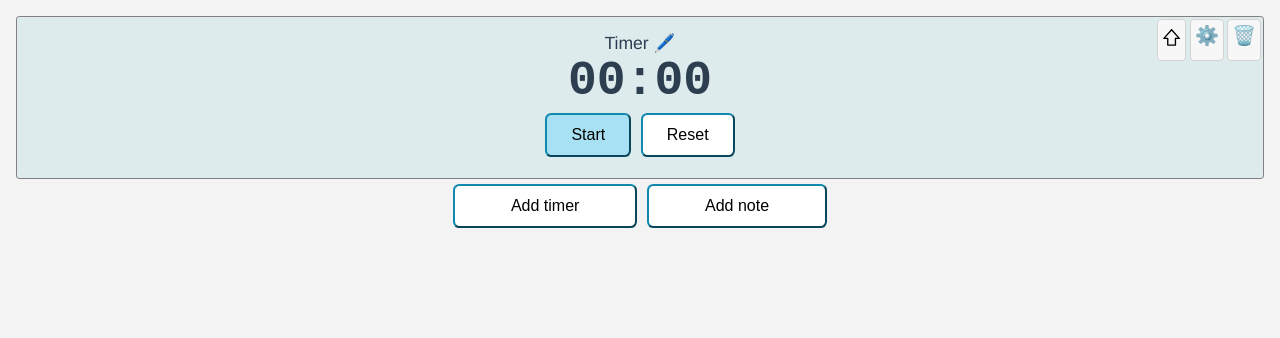
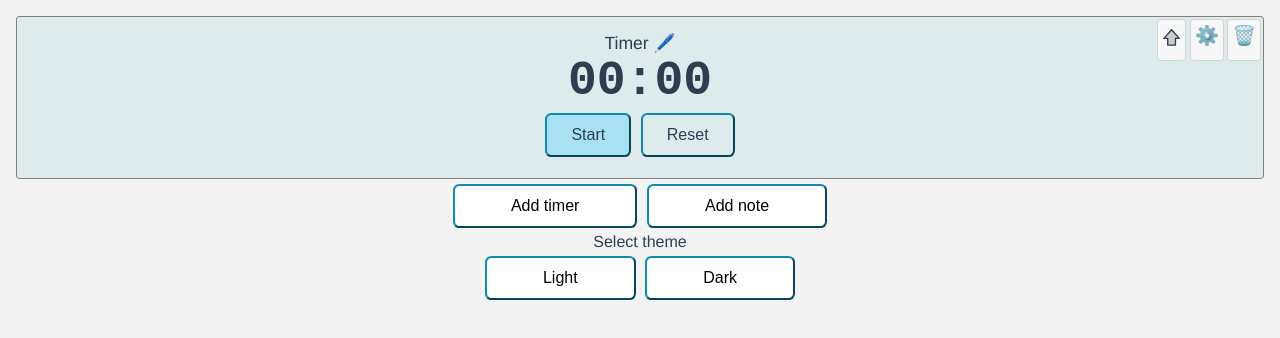
Before and after one commit to lejonmanen/timer-vue, a Vue app: page / in a window 1280 px wide. Both pictures are taken after a click on the button "Add timer". Shown: the top 338 px of the page. Built offline with nearby package versions, Linux system fonts and the light colour scheme.

Commit message:
Dark mode switch

```diff
--- a/src/App.vue
+++ b/src/App.vue
@@ -8,15 +8,19 @@
 		:isTop="index === 0"
 			@close="remove(t.id)"
 			@up="moveUp(t.id)" />
+
 		<button class="ghost"
 			@click="addTimer">Add timer</button>
 		<button class="ghost"
 			@click="addText">Add note</button>
+
+		<ThemeSwitcher />
 	</div>
 </template>
 
 <script>
 import Widget from './components/Widget.vue'
+import ThemeSwitcher from './components/ThemeSwitcher.vue'
 
 export default {
 	name: 'App',
@@ -28,13 +32,14 @@ export default {
 	}),
 	methods: {
 		addTimer() {
-			let id = this.getNewId(this.ts)
-			let o = { type: 'timer', id: id }
-			this.ts.push(o)
+			this.addWidget('timer')
 		},
 		addText() {
+			this.addWidget('note')
+		},
+		addWidget(type) {
 			let id = this.getNewId(this.ts)
-			let o = { type: 'note', id: id }
+			let o = { type: type, id: id }
 			this.ts.push(o)
 		},
 		remove(id) {
--- a/src/assets/global.css
+++ b/src/assets/global.css
@@ -1,8 +1,37 @@
+/* Theme colors */
+:root {
+	--running-bg: #C9F7FF;
+	--paused-bg: #DEEBED;
+	--text: #2C3E50;
+	--hover-icon-bg: lightgray;
+	--icon-bg: #F7F7F7;
+	--button-bg: #A7E1F3;
+	--button-border: #1189AF;
+	--ghost-bg: transparent;
+	--button-hover: #77CFEB;
+	--overdue-bg: #FFE1E9;
+	--body-bg: #F3F3F3;
+}
+
+[data-theme="dark"] {
+	--running-bg: #2c3e50;
+	--paused-bg: #4E4E4E;
+	--text: #C9F7FF;
+	--hover-icon-bg: #3A3A3A;
+	--icon-bg: #141414;
+	--button-bg: #1189AF;
+	--button-border: #A7E1F3;
+	--ghost-bg: transparent;
+	--button-hover: #77CFEB;
+	--overdue-bg: #A02E4E;
+	--body-bg: #141414;
+}
+
 /* General styles */
 body {
 	margin: 0em;
 	padding: 1em;
-	background-color: #F3F3F3;
+	background-color: var(--body-bg);
 }
 #app {
 	font-family: Avenir, Helvetica, Arial, sans-serif;
@@ -33,17 +62,6 @@ button:hover {
 
 
 /* Widget styles */
-:root {
-	--running-bg: #C9F7FF;
-	--paused-bg: #DEEBED;
-	--hover-icon-bg: lightgray;
-	--icon-bg: #F7F7F7;
-	--button-bg: #A7E1F3;
-	--button-border: #1189AF;
-	--ghost-bg: white;
-	--button-hover: #77CFEB;
-	--overdue-bg: #FFE1E9;
-}
 .running {
 	background-color: var(--running-bg);
 }
--- /dev/null
+++ b/src/components/ThemeSwitcher.vue
@@ -0,0 +1,38 @@
+<template>
+    <div class="component">
+        Select theme
+        <div>
+            <button @click="switchTheme('')" class="ghost"> Light </button>
+            <button @click="switchTheme('dark')" class="ghost"> Dark </button>
+        </div>
+    </div>
+</template>
+
+<script>
+const LS_KEY = 'timer-vue/theme'
+export default {
+    name: '',
+    props: {},
+    data: () => ({
+        theme: ''  // theme corresponds with value in global.css
+    }),
+	mounted() {
+        let localTheme = localStorage.getItem(LS_KEY);
+		if( !LS_KEY ) return;
+        document.documentElement.setAttribute('data-theme', localTheme);
+	},
+	methods: {
+		switchTheme(newTheme) {
+			this.theme = newTheme
+			document.documentElement.setAttribute('data-theme', this.theme);
+			localStorage.setItem(LS_KEY, this.theme);
+		}
+	} // methods
+}
+</script>
+
+<style scoped>
+.component {
+
+}
+</style>
--- a/src/components/Timer.vue
+++ b/src/components/Timer.vue
@@ -174,6 +174,9 @@ export default {
 
 
 <style lang="css" scoped>
+.timerClass {
+	color: var(--text);
+}
 .running {
 	background-color: var(--running-bg);
 }
--- a/src/components/Widget.vue
+++ b/src/components/Widget.vue
@@ -19,9 +19,10 @@ export default {
 
 <style>
 .widget {
-
+    color: var(--text);
 }
 .widget button {
+    color: var(--text);
 	margin: 0.3em;
 	padding: 0.7em 1.5em;
 	font-size: 1em;
--- a/src/components/svg/UpArrow.vue
+++ b/src/components/svg/UpArrow.vue
@@ -1,8 +1,8 @@
 <template>
-    <svg class="component" viewBox="0 0 100 100">
+    <svg class="svg-up-arrow" viewBox="0 0 100 100">
         <polyline points="50,10 90,55 70,55 70,90 30,90 30,55 10,55 50,10"
-        stroke="black" stroke-width="7px" stroke-linecap="round" stroke-linejoin="round"
-        fill="transparent" />
+        stroke-width="7px" stroke-linecap="round" stroke-linejoin="round"
+        />
     </svg>
 </template>
 
@@ -16,9 +16,15 @@ export default {
 }
 </script>
 
-<style scoped>
-.component {
+<style>
+.svg-up-arrow {
     width: 1em;
     height: 1.4em;
+    /* background-color: var(--icon-bg); */
+    /* color: var(--text); */
+    fill: #CCCCCC;
+}
+.svg-up-arrow polyline {
+    stroke: var(--text);
 }
 </style>
```
